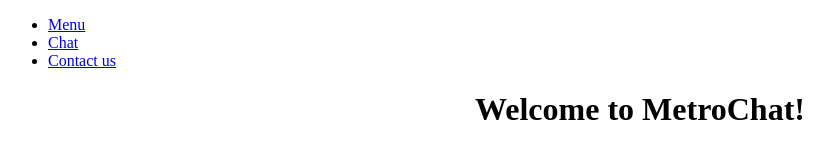
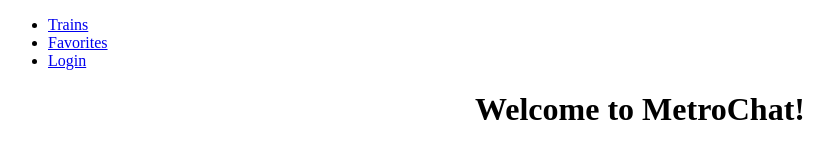
Before and after one commit to tavernhell/MetroChat, an Angular app: page / in a window 1280 px wide. Shown: the top 160 px of the page, without its empty margins (0-834 px from the left). Built offline with nearby package versions, Linux system fonts and the light colour scheme.

Commit message:
Menu links are now generated from class properties

```diff
--- a/src/app/app.module.ts
+++ b/src/app/app.module.ts
@@ -9,7 +9,7 @@ import { MenuComponent } from './menu/menu.component';
 @NgModule({
   declarations: [ //this will contain the names of the components used by my app
     AppComponent,
-    MenuComponent //added automatically after giving `ng g component Menu` command in my app folder
+    MenuComponent //added automatically after giving `ng g component Menu` command in my app folder (the command will also create the menu folder with all its content)
   ],
   imports: [
     BrowserModule //this will contain a series of important directives so it's always good to have it (imported by default)
--- a/src/app/menu/menu.component.html
+++ b/src/app/menu/menu.component.html
@@ -1,7 +1,8 @@
 <nav>
   <ul>
-    <li><a href="#">Menu</a></li>
-    <li><a href="#">Chat</a></li>
-    <li><a href="#">Contact us</a></li>
+    <!-- Inside these {{}} I can also have expressions! -->
+    <li><a href="#">{{link_menu_1}}</a></li>
+    <li><a href="#">{{link_menu_2}}</a></li>
+    <li><a href="#">{{link_menu_3}}</a></li>
   </ul>
 </nav>
--- a/src/app/menu/menu.component.ts
+++ b/src/app/menu/menu.component.ts
@@ -5,11 +5,23 @@ import { Component, OnInit } from '@angular/core';
   templateUrl: './menu.component.html', //visual representation of the file: if I use template property I can directly write the html as the value: in this case it is recommended to surround the code with `` characters, to be able to use both ' and " inside it
   styleUrls: ['./menu.component.css'] //if I need to style the component, I'd do it the file specified here
 })
+
+//export: to be able to import this class elsewhere (e.g.: at line #5 in app.module.ts)
 export class MenuComponent implements OnInit {
+  //inside this class I define the logic of my component: I can assign the type using TypeScript syntax: 'vaname:type;'
+  link_menu_1: string;
+  link_menu_2: string;
+  link_menu_3: string;
+  constructor() { //here I write initialisation operations: in this case, the value of my links
+    this.link_menu_1 = 'Trains';
+    this.link_menu_2 = 'Favorites';
+    this.link_menu_3 = 'Login';
+  } //it is good practice to initalise the variables inside the constructor
 
-  constructor() { }
+  //! NOTE: at the moment, these properties can be only used inside the menu template and not in components that extends it or that it implements
 
   ngOnInit() {
+
   }
 
 }
```
